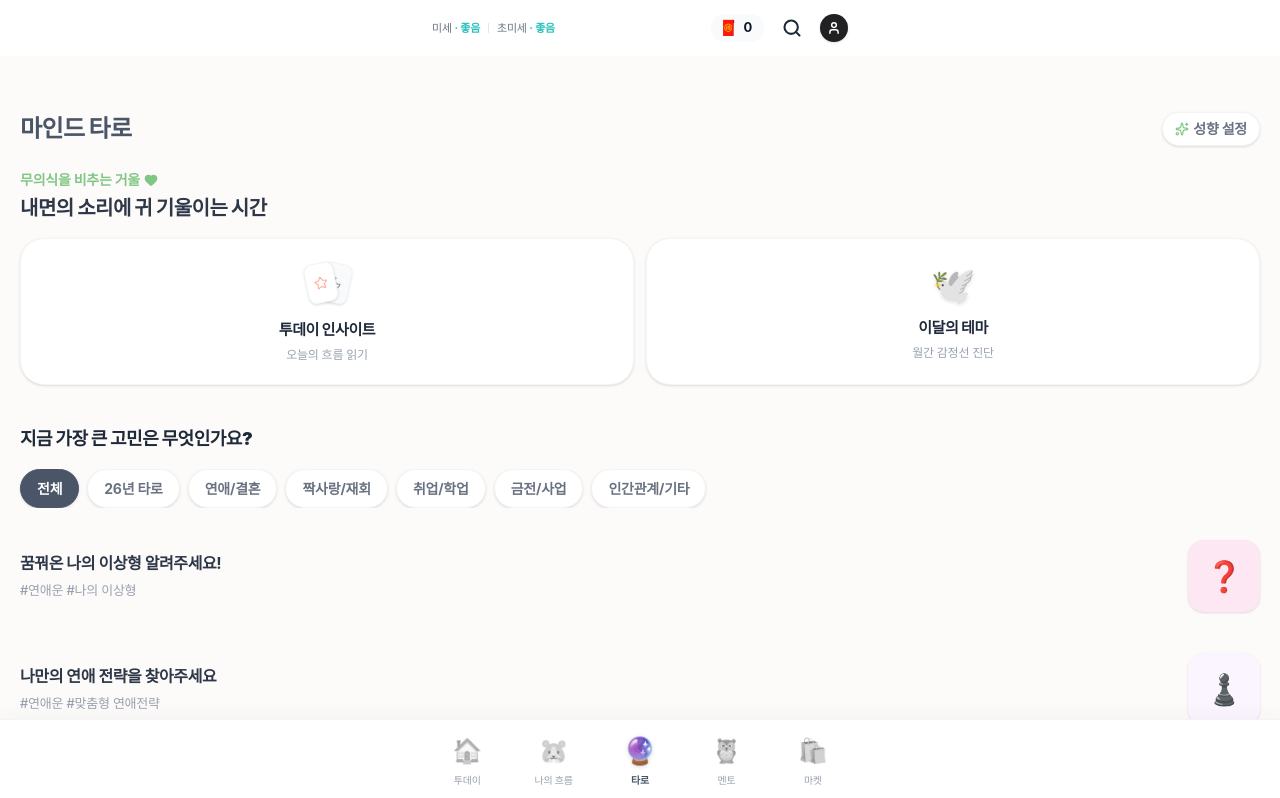
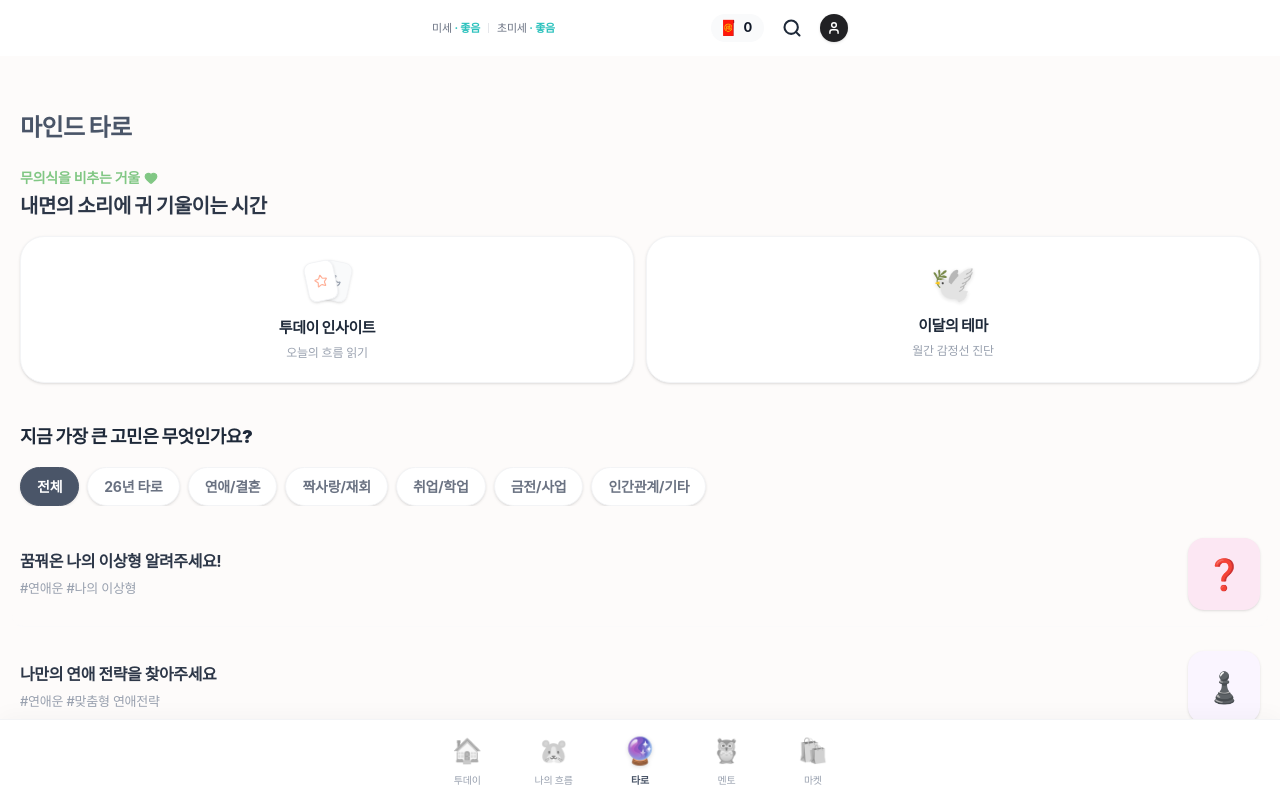
Before and after one commit to kimhoon0612-dev/saju-web, a Next.js app in the folder frontend/: page /tarot in a window 1280 px wide. Shown: the top 798 px of the page. Built offline with nearby package versions, Linux system fonts and the light colour scheme; a web font is replaced by a local one.

Commit message:
Remove personality settings button from tarot page

```diff
--- a/frontend/src/app/tarot/page.tsx
+++ b/frontend/src/app/tarot/page.tsx
@@ -50,9 +50,6 @@ export default function TarotPage() {
             <div className="px-5 pt-4 pb-2">
                 <div className="flex justify-between items-center mb-6">
                     <h1 className="text-2xl font-black text-[#4A5568]">마인드 타로</h1>
-                    <button className="text-sm font-bold text-gray-500 flex items-center gap-1 bg-white px-3 py-1.5 rounded-full shadow-sm border border-gray-100">
-                        <Sparkles size={14} className="text-[#81C784]" /> 성향 설정
-                    </button>
                 </div>
 
                 <div className="mb-2">
```
